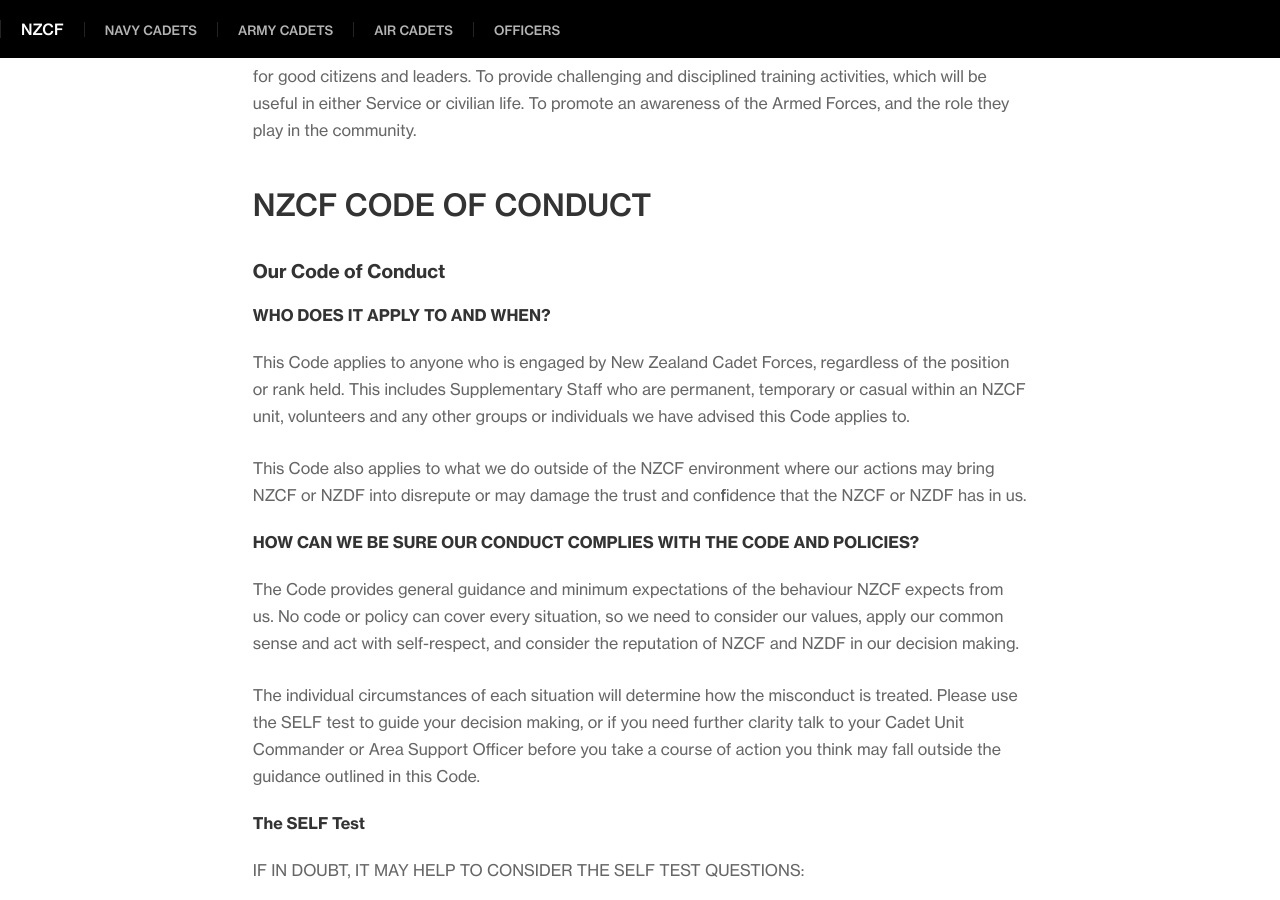
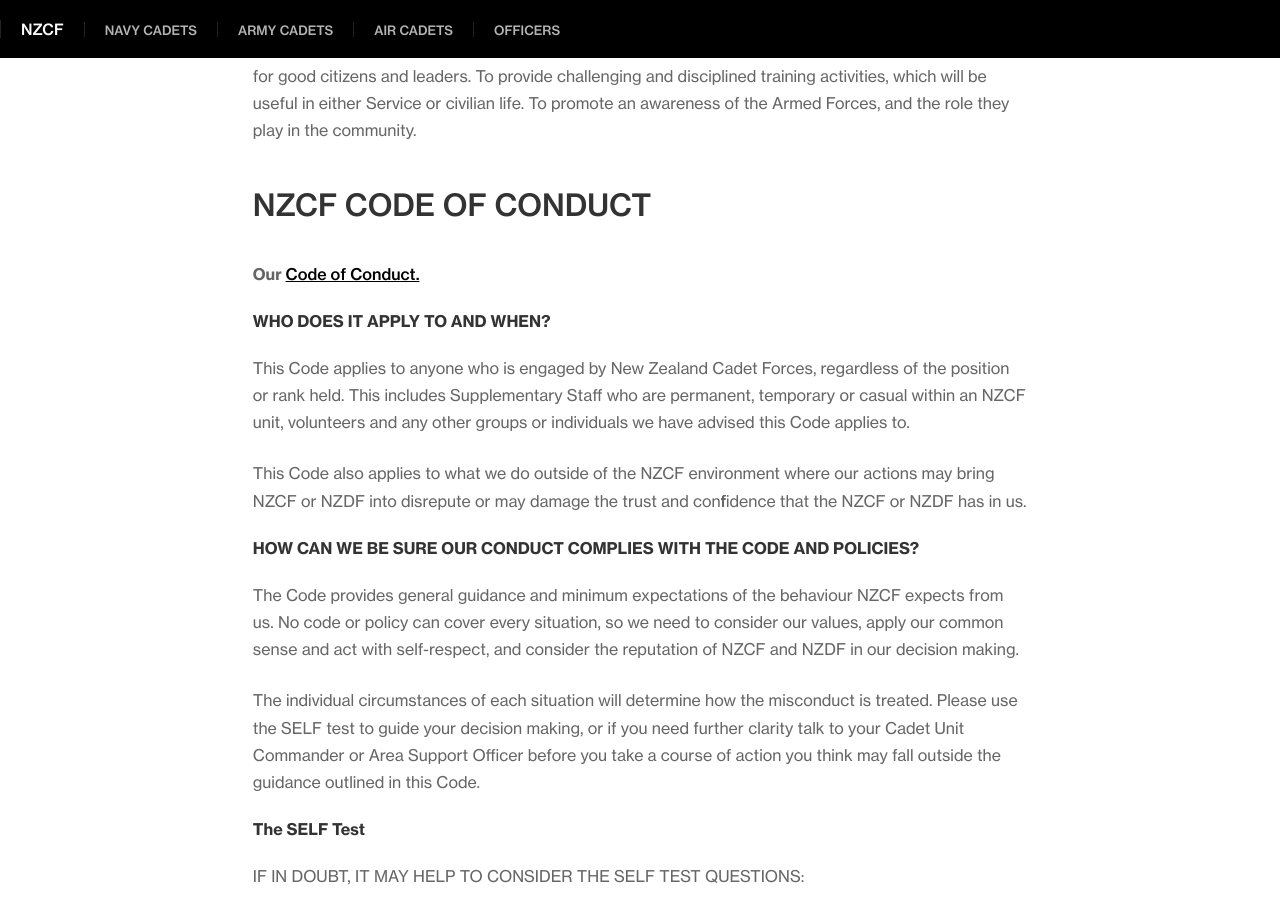
Before and after one commit to New-Zealand-Cadet-Forces/op-refresh, a Jekyll site: the page built from mission.md, in a window 1280 px wide and 900 px high, scrolled down 1492 px. Built offline with Jekyll 4.4.1, drawn with Linux system fonts in a browser that asks for light colours; a script that is not in the unit is left out; our own code applies the rules of GitHub Pages for plain Markdown files; some of the changed lines change nothing that is shown.

Commit message:
Link to Code on CN

```diff
--- a/mission.md
+++ b/mission.md
@@ -34,9 +34,7 @@
 
 ## NZCF CODE OF CONDUCT
 
-### Our Code of Conduct
-
-<!-- (NZCF Code of conduct powerpoint document here) -->
+**Our <a href="https://www.cadetnet.org.nz/wp-content/uploads/2021/11/NZCF_Code_of_Conduct.pdf">Code of Conduct.</a>**
 
 #### WHO DOES IT APPLY TO AND WHEN?
 
```
